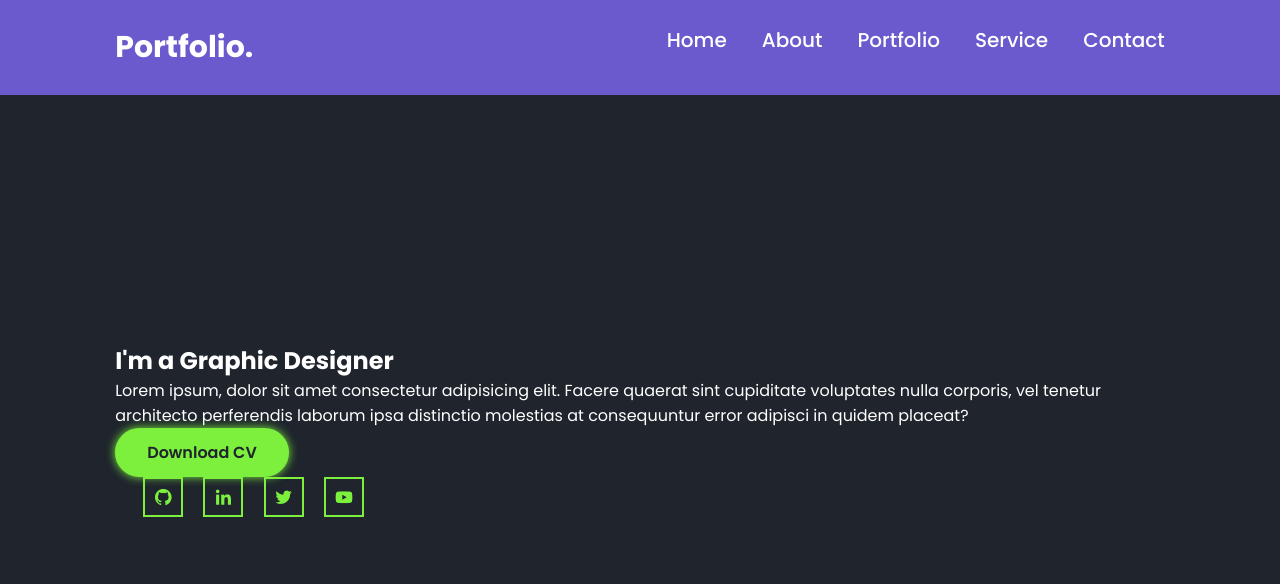
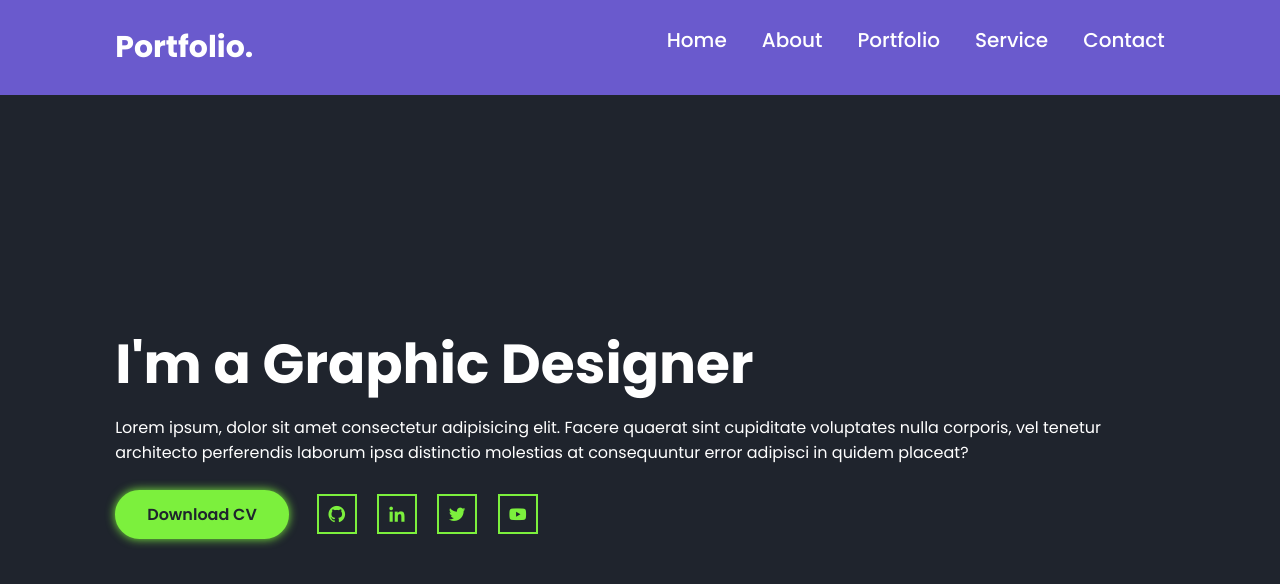
Before and after one commit to Dumindu-Pabasara/Portfolio-Web-Site, a plain HTML site: page index.html in a window 1280 px wide. Drawn offline with nearby package versions, Linux system fonts and the light colour scheme.

Commit message:
Update style.css

```diff
--- a/style.css
+++ b/style.css
@@ -51,7 +51,22 @@ a{
     padding: 60px 9% 0;
     color: white;
 }
+.home-info h1{
+    font-size: 55px;
 
+}
+.home-info h2{
+    font-size: 32px;
+    margin-top: -10px;
+}
+.home-info p{
+    font-size: 16px;
+    margin: 10px 0 25px;
+}
+.home-info .btn-sci{
+    display: flex;
+    align-items: center;
+}
 .btn{
     display: inline-block;
     padding: 10px 30px;
```
